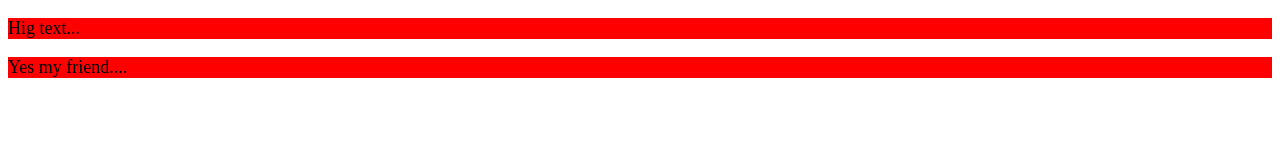
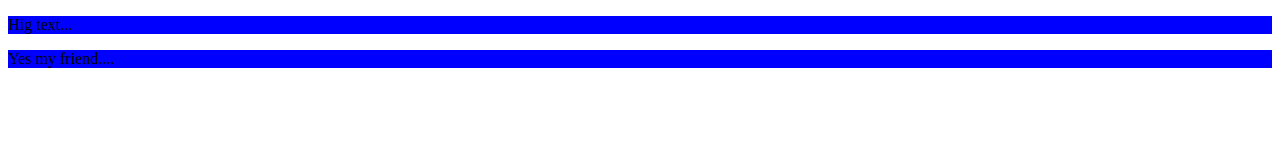
Before and after one commit to ezulueta/Test, a plain HTML site: page index.html in a window 1280 px wide. Drawn offline with Linux system fonts and the light colour scheme.

Commit message:
Reverting css

```diff
--- a/styles.css
+++ b/styles.css
@@ -1,4 +1 @@
-p {
-    background-color: red;
-    font-size: large;
-}
+p {background-color: blue;}
```
